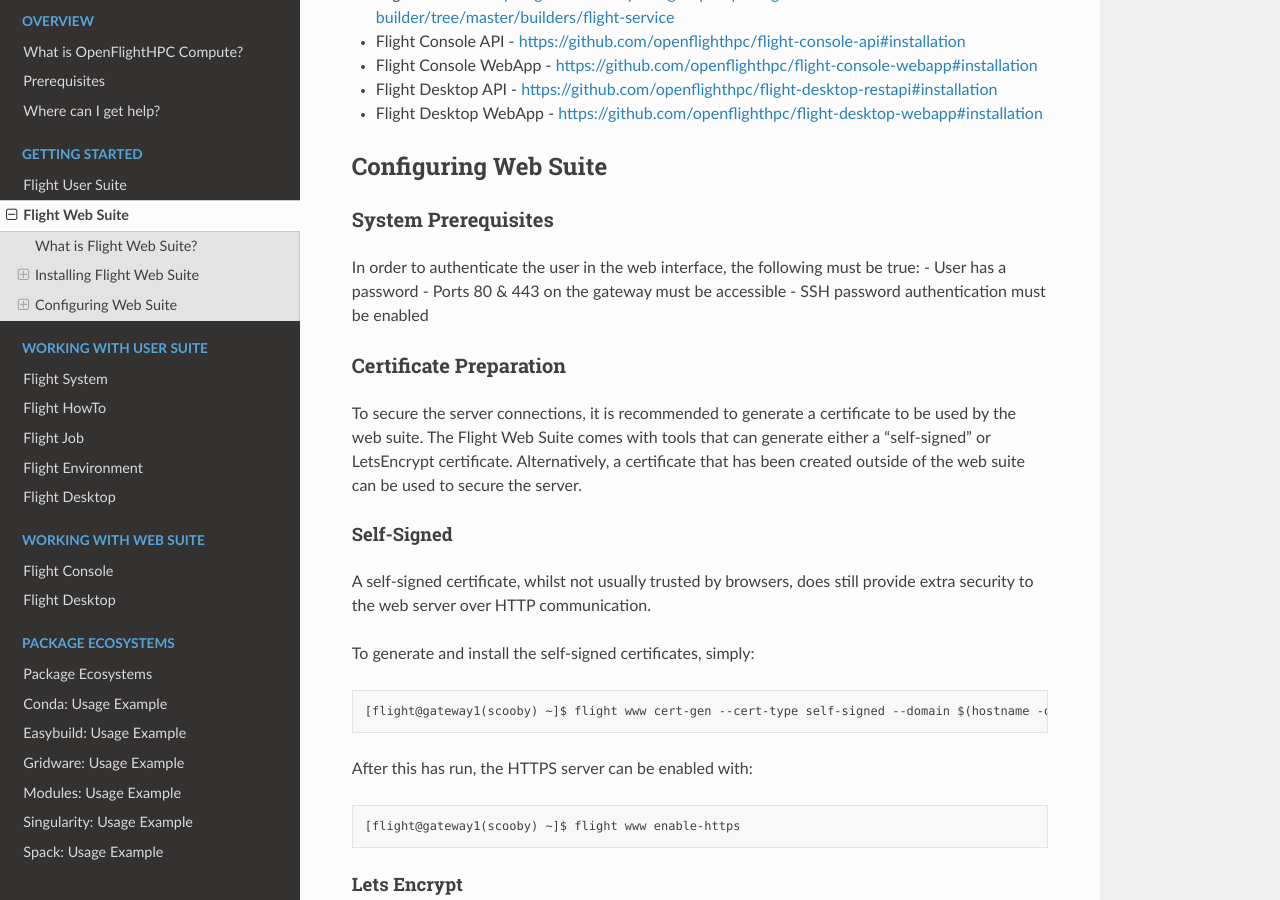
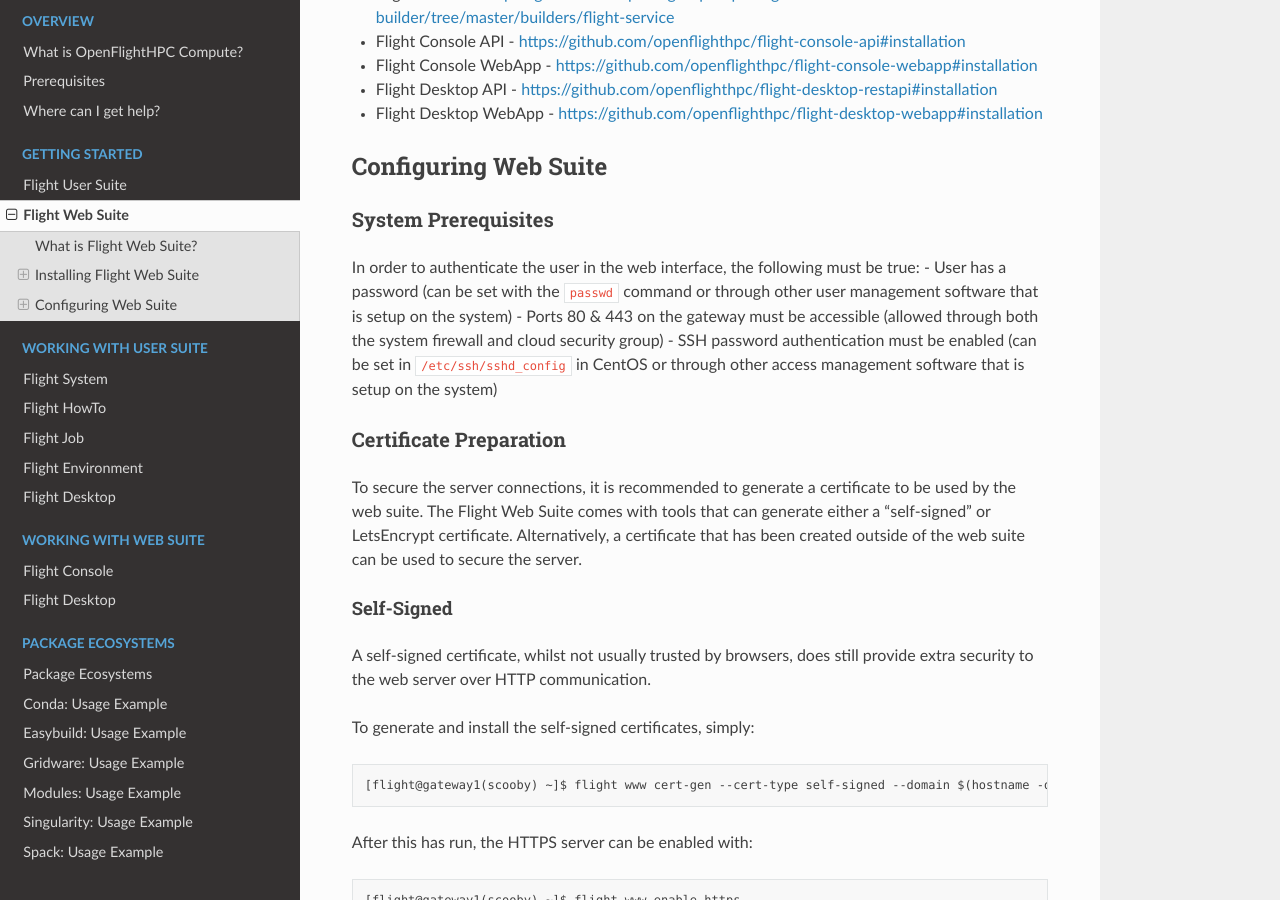
Before and after one commit to openflighthpc/use.openflighthpc.org, a Sphinx documentation site: the page built from docs/source/installing-web-suite/install.rst, in a window 1280 px wide and 900 px high, scrolled down 1420 px. Built offline with Sphinx 7.4.7 and the Read the Docs theme 2.0.0, drawn with Linux system fonts in a browser that asks for light colours.

Commit message:
Some additional notes on prereqs

```diff
--- a/docs/source/installing-web-suite/install.rst
+++ b/docs/source/installing-web-suite/install.rst
@@ -91,9 +91,9 @@
 ^^^^^^^^^^^^^^^^^^^^
 
 In order to authenticate the user in the web interface, the following must be true:
-- User has a password
-- Ports 80 & 443 on the gateway must be accessible
-- SSH password authentication must be enabled
+- User has a password (can be set with the ``passwd`` command or through other user management software that is setup on the system)
+- Ports 80 & 443 on the gateway must be accessible (allowed through both the system firewall and cloud security group)
+- SSH password authentication must be enabled (can be set in ``/etc/ssh/sshd_config`` in CentOS or through other access management software that is setup on the system)
 
 Certificate Preparation
 ^^^^^^^^^^^^^^^^^^^^^^^
```
